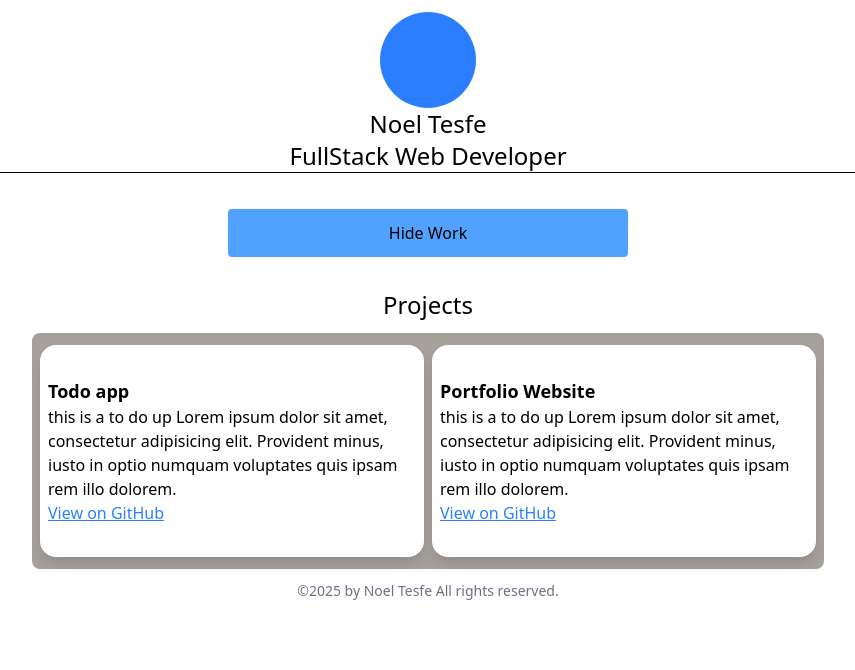
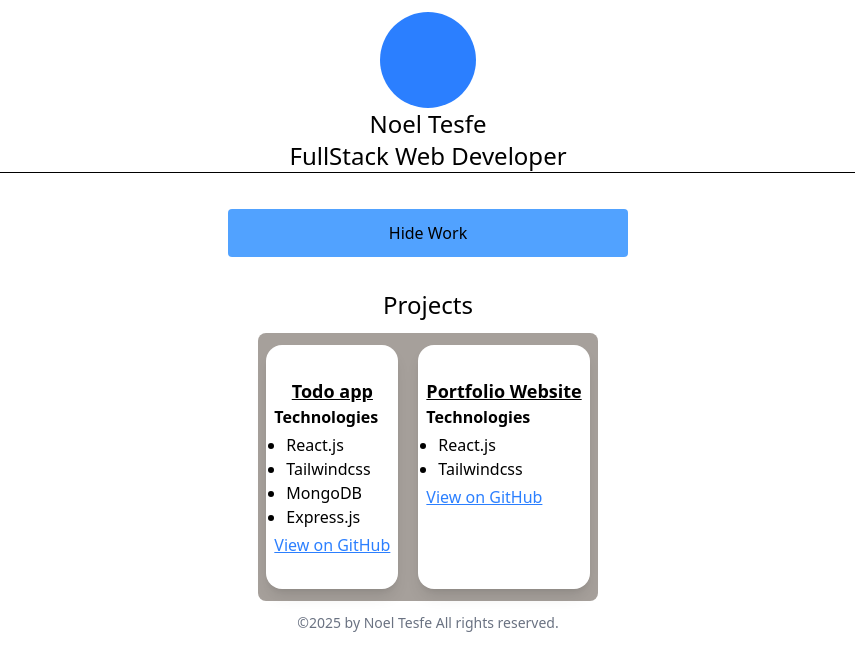
Before and after one commit to Noel-byte/Portfolio, a React (Vite) app: page / in a window 1280 px wide. Both pictures are taken after a click on the button "Check Out Work". Shown: the top 670 px of the page, without its empty margins (212-1067 px from the left). Built offline with nearby package versions, Linux system fonts and the light colour scheme.

Commit message:
updated the Projects.jsx component

```diff
--- a/src/App.jsx
+++ b/src/App.jsx
@@ -6,7 +6,7 @@ import { useState } from "react"
 
 function App() {
   const [showProjects,setShowProjects] = useState(false)
-  const projects = [{title:'Todo app',link:'todo-list'},{title:'Portfolio Website',link:'Portfolio'}]
+  const projects = [{title:'Todo app',link:'todo-list',tech:['React.js','Tailwindcss','MongoDB','Express.js']},{title:'Portfolio Website',link:'Portfolio',tech:['React.js','Tailwindcss']}]
   const handleClick = ()=>{
     //first load all the projects available
     // show all the available project list
--- a/src/components/CheckOutWork.jsx
+++ b/src/components/CheckOutWork.jsx
@@ -4,6 +4,9 @@ import { Projects } from './Projects'
 export const CheckOutWork = ({handleClick,label}) => {
 
   return (
-   <button onClick={handleClick} className=' rounded bg-blue-400 px-8 py-3 w-100 block m-auto mt-6 hover:cursor-pointer hover:bg-blue-700 hover:text-stone-200'>{label}</button>
+   <button onClick={handleClick}
+   className='rounded bg-blue-400 px-8 py-3 w-100 block m-auto mt-6 hover:cursor-pointer hover:bg-blue-700 hover:text-stone-200'>
+    {label}
+    </button>
   )
 }
--- a/src/components/Projects.jsx
+++ b/src/components/Projects.jsx
@@ -5,12 +5,19 @@ export const Projects = ({ projects }) => {
   return (
     <div className='flex flex-col items-center justify-center mt-8'>
       <h2 className=' text-2xl'>Projects</h2>
-      <div className='m-3 flex flex-wrap justify-center gap-2 bg-stone-400 py-3 px-2 rounded-lg'>{projects.map((project,index) => {
+      <div className='m-3 flex flex-wrap justify-center gap-5 bg-stone-400 py-3 px-2 rounded-lg'>{projects.map((project,index) => {
          const url = `https://github.com/Noel-byte/${project.link}`
          return(
         <div key={index} className='max-w-sm rounded-2xl overflow-hidden shadow-lg bg-white px-2 py-8'>
-           <h3 className=' font-semibold text-lg'>{project.title}</h3>
-           <p>this is a to do up Lorem ipsum dolor sit amet, consectetur adipisicing elit. Provident minus, iusto in optio numquam voluptates quis ipsam rem illo dolorem.</p>
+           <h3 className=' font-bold text-lg text-center underline'>{project.title}</h3>
+           <h4 className=' font-semibold'>Technologies</h4>
+           <ul className=' list-disc px-3 py-1' >
+
+            {project.tech.map((t,index)=>(
+                   <li key={index}>{t}</li>
+            ))}
+
+           </ul>
 
            <a href={url} target='_blank' className=' underline text-blue-500'>View on GitHub</a>
         </div>
```
